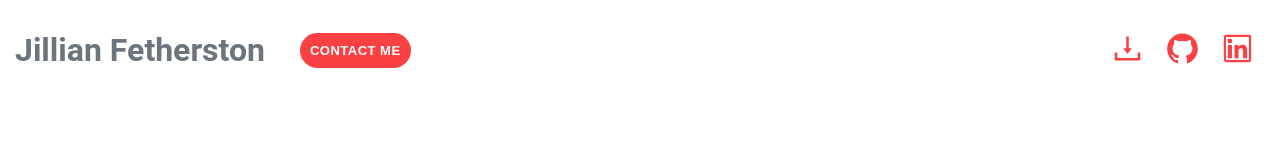
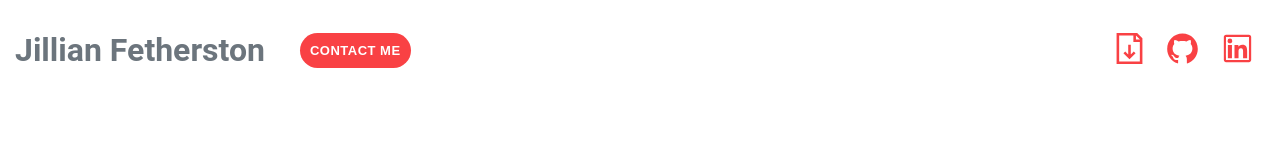
Before and after one commit to Jfethers/portfolio-site, a React (Create React App) app in the folder client/: page / in a window 1280 px wide. Shown: the top 145 px of the page. Built offline with nearby package versions, Linux system fonts and the light colour scheme.

Commit message:
updating resume icon

```diff
--- a/client/src/components/Navigation/Navigation.tsx
+++ b/client/src/components/Navigation/Navigation.tsx
@@ -8,6 +8,7 @@ import {
 	AiOutlineLinkedin,
 	AiOutlineDownload,
 } from "react-icons/ai";
+import { GrDocumentDownload } from "react-icons/gr";
 
 const Navigation = () => {
 	const [showModal, setShowModal] = useState(false);
@@ -101,7 +102,7 @@ const Navigation = () => {
 				{matches && (
 					<div className='contact-icons'>
 						<div className='icon' onClick={downloadFile}>
-							<AiOutlineDownload />
+							<GrDocumentDownload className='resume-icon' />
 						</div>
 						<a
 							href='https://github.com/Jfethers'
--- a/client/src/styles/components/Navigation.scss
+++ b/client/src/styles/components/Navigation.scss
@@ -90,7 +90,6 @@
 					color: #232323;
 					transition: color 0.3s ease;
 				}
-
 			}
 
 			.menu-wrapper {
@@ -124,7 +123,6 @@
 			.menu-wrapper {
 				&.show-menu {
 					transform: none;
-
 				}
 			}
 		}
@@ -145,6 +143,8 @@
 		}
 
 		.contact-icons {
+			display: flex;
+			align-items: center;
 			.icon {
 				padding: 0 10px;
 				display: inline;
@@ -160,6 +160,13 @@
 					height: 35px;
 					width: 35px;
 					fill: $red;
+					&.resume-icon {
+						height: 31px;
+						width: 31px;
+						& path {
+							stroke: $red;
+						}
+					}
 				}
 			}
 		}
@@ -167,10 +174,13 @@
 }
 
 /* tablet, landscape iPad, lo-res laptops ands desktops */
-@media (min-width: 801px) {}
+@media (min-width: 801px) {
+}
 
 /* big landscape tablets, laptops, and desktops */
-@media (min-width: 1025px) {}
+@media (min-width: 1025px) {
+}
 
 /* hi-res laptops and desktops */
-@media (min-width: 1281px) {}
+@media (min-width: 1281px) {
+}
```
Lines whose indentation alone changed are shown as unchanged.
